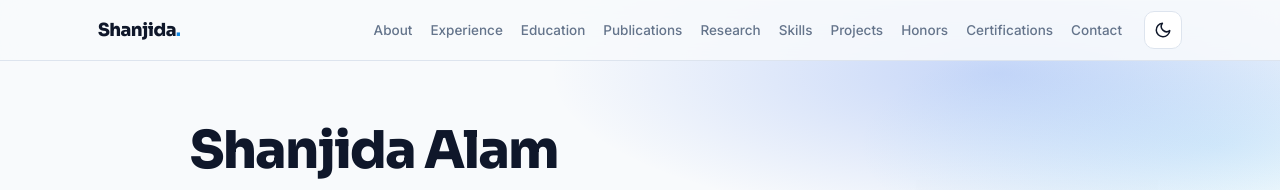
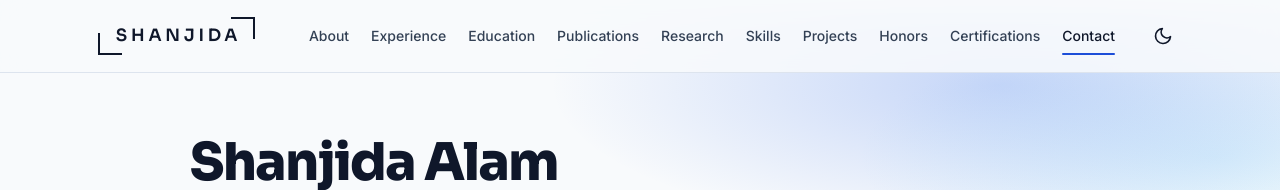
Before and after one commit to shanjida-alam/shanjida-alam-portfolio, a plain HTML site: page index.html in a window 1280 px wide. Shown: the top 190 px of the page. Drawn offline with Linux system fonts and the light colour scheme.

Commit message:
update the nav bar logo

```diff
--- a/index.html
+++ b/index.html
@@ -37,7 +37,7 @@ h1{font-size:clamp(42px,8vw,84px);line-height:1;font-weight:800;letter-spacing:-
 .ch.p{background:var(--grad);border-color:transparent;color:#fff}.ch.p:hover{color:#fff;filter:brightness(1.1)}.ch[hidden]{display:none}
 .mono{aspect-ratio:1;border-radius:36px;background:var(--grad);display:grid;place-items:center;font:800 76px/1 Sora;color:#fff;letter-spacing:-.05em;transform:rotate(4deg);box-shadow:0 24px 60px -20px rgba(37,99,235,.55)}
 /* sections */
-section{padding-top:84px;scroll-margin-top:60px}
+section{padding-top:84px;scroll-margin-top:84px}
 .eb{font:600 12px/1 Inter;letter-spacing:.14em;text-transform:uppercase;color:var(--a);margin:0 0 10px}
 h2{font-size:clamp(26px,4vw,36px);letter-spacing:-.03em;line-height:1.15;margin-bottom:24px}
 .lead{font-size:17.5px;max-width:42em;margin:0 0 28px}.lead b{color:var(--fg);font-weight:600}
@@ -150,9 +150,9 @@ body{overflow-wrap:break-word}
 .mb{display:none}.mb path{transition:transform .2s,opacity .2s;transform-origin:12px 12px}
 .bar.open .mb .l1{transform:translateY(5px) rotate(45deg)}.bar.open .mb .l2{opacity:0}.bar.open .mb .l3{transform:translateY(-5px) rotate(-45deg)}
 @media(min-width:861px){.hero .w.fh{align-items:start}.ph{margin-top:96px}.soc{margin-top:177px}}
-@media(max-width:1000px){
+@media(max-width:1100px){
 .bar .w{position:relative}.mb{display:grid;margin-left:auto}
-.bar nav{display:none;position:absolute;top:100%;left:0;right:0;margin:0;flex-direction:column;gap:2px;padding:10px max(18px,env(safe-area-inset-left)) 16px;background:var(--bg);border-bottom:1px solid var(--line);box-shadow:0 18px 30px -18px rgba(0,0,0,.5);max-height:calc(100vh - 60px);overflow-y:auto}
+.bar nav{display:none;position:absolute;top:100%;left:0;right:0;margin:0;flex-direction:column;gap:2px;padding:10px max(18px,env(safe-area-inset-left)) 16px;background:var(--bg);border-bottom:1px solid var(--line);box-shadow:0 18px 30px -18px rgba(0,0,0,.5);max-height:calc(100vh - 72px);overflow-y:auto}
 .bar.open nav{display:flex}.bar nav a{font-size:15px;padding:11px 12px}}
 @media(max-width:860px){.hero .w.fh{justify-items:start}.soc{gap:10px}}
 @media(max-width:600px){
@@ -168,11 +168,28 @@ body{font-size:15.5px}section{padding-top:52px}.hero{padding-top:28px}
 @media(max-width:380px){.stats.s6,.stats{grid-template-columns:minmax(0,1fr)}.bar nav a{font-size:14.5px}}
 @media(min-width:1280px){.w{max-width:1120px}.hero .w.fh{grid-template-columns:44px minmax(0,1fr) 290px;gap:48px}.ph .photo{max-width:290px}.soc{margin-top:202px}}
 @media(min-width:1600px){.w{max-width:1260px}body{font-size:17px}.hero .w.fh{grid-template-columns:44px minmax(0,1fr) 330px;gap:56px}.ph .photo{max-width:330px}.soc{margin-top:227px}.txt h1{font-size:60px}.bar nav a{font-size:14.5px;padding:8px 10px}}
+/* nav bar v2 */
+.bar .w{height:72px;gap:20px}
+.mk{position:relative;display:inline-block;padding:10px 16px 11px;font:600 17px/1 Sora;letter-spacing:.22em;text-transform:uppercase;color:var(--fg)}
+.mk span{position:relative;left:.11em}
+.mk::before,.mk::after{content:"";position:absolute;width:22px;height:20px;border:2px solid var(--fg);transition:border-color .2s}
+.mk::before{left:0;bottom:0;border-top:0;border-right:0}.mk::after{right:0;top:0;border-bottom:0;border-left:0}
+.mk:hover::before,.mk:hover::after{border-color:var(--a)}
+.bar nav{gap:4px}
+.bar nav a{position:relative;color:var(--body);font-size:14px;font-weight:500;padding:8px 9px;background:none!important}
+.bar nav a:hover,.bar nav a.on{color:var(--fg)}
+.bar nav a::after{content:"";position:absolute;left:9px;right:9px;bottom:1px;height:2px;border-radius:2px;background:var(--a);transform:scaleX(0);transition:transform .2s}
+.bar nav a.on::after{transform:scaleX(1)}
+.tg{border-color:transparent;background:none}.tg:hover{background:var(--surf2)}.tg svg{width:20px;height:20px}
+@media(min-width:1101px) and (max-width:1279px){.w{max-width:1060px}.bar nav a{font-size:13.5px;padding:8px 7px}.bar nav a::after{left:7px;right:7px}}
+@media(min-width:1600px){.bar nav a{font-size:15px;padding:8px 11px}.bar nav a::after{left:11px;right:11px}.mk{font-size:18px}}
+@media(max-width:1100px){.bar nav a::after{display:none}.bar nav a.on{color:var(--a)}.bar nav a{font-size:15px;padding:11px 12px}}
+@media(max-width:380px){.mk{font-size:15px;letter-spacing:.16em;padding:6px 11px 7px}}
 </style>
 
 </head>
 <body>
-<header class="bar"><div class="w"><a class="mk" href="#top">Shanjida<i>.</i></a>
+<header class="bar"><div class="w"><a class="mk" href="#top" aria-label="Shanjida Alam, back to top"><span>Shanjida</span></a>
 <nav id="nv" aria-label="Sections"><a href="#top">About</a><a href="#experience">Experience</a><a href="#education">Education</a><a href="#publications">Publications</a><a href="#research">Research</a><a href="#skills">Skills</a><a href="#projects">Projects</a><a href="#honors">Honors</a><a href="#certifications">Certifications</a><a href="#contact">Contact</a></nav>
 <button class="tg mb" id="mb" type="button" aria-label="Open menu" aria-expanded="false" aria-controls="nv"><svg viewBox="0 0 24 24" fill="none" stroke="currentColor" stroke-width="2" stroke-linecap="round"><path class="l1" d="M4 7h16"/><path class="l2" d="M4 12h16"/><path class="l3" d="M4 17h16"/></svg></button><button class="tg" id="tg" type="button" aria-label="Toggle light and dark theme"><svg class="sn" viewBox="0 0 24 24" fill="none" stroke="currentColor" stroke-width="2" stroke-linecap="round"><circle cx="12" cy="12" r="4"/><path d="M12 2v2M12 20v2M4.9 4.9l1.4 1.4M17.7 17.7l1.4 1.4M2 12h2M20 12h2M4.9 19.1l1.4-1.4M17.7 6.3l1.4-1.4"/></svg><svg class="mn" viewBox="0 0 24 24" fill="none" stroke="currentColor" stroke-width="2" stroke-linecap="round" stroke-linejoin="round"><path d="M21 12.8A9 9 0 1 1 11.2 3a7 7 0 0 0 9.8 9.8z"/></svg></button></div></header>
 
@@ -347,7 +364,8 @@ try{var t=localStorage.getItem('theme');if(t==='light'||t==='dark')root.setAttri
 document.getElementById('tg').addEventListener('click',function(){
 var cur=root.getAttribute('data-theme')||(matchMedia('(prefers-color-scheme: light)').matches?'light':'dark');
 var nx=cur==='dark'?'light':'dark';root.setAttribute('data-theme',nx);try{localStorage.setItem('theme',nx)}catch(e){}});
-var hd=document.querySelector('.bar'),mb=document.getElementById('mb'),nv=document.getElementById('nv');function setNav(o){hd.classList.toggle('open',o);mb.setAttribute('aria-expanded',o);mb.setAttribute('aria-label',o?'Close menu':'Open menu')}mb.addEventListener('click',function(){setNav(!hd.classList.contains('open'))});nv.addEventListener('click',function(e){if(e.target.tagName==='A')setNav(false)});document.addEventListener('keydown',function(e){if(e.key==='Escape')setNav(false)});document.addEventListener('click',function(e){if(!hd.contains(e.target))setNav(false)});matchMedia('(min-width:1001px)').addEventListener('change',function(m){if(m.matches)setNav(false)});
+var hd=document.querySelector('.bar'),mb=document.getElementById('mb'),nv=document.getElementById('nv');function setNav(o){hd.classList.toggle('open',o);mb.setAttribute('aria-expanded',o);mb.setAttribute('aria-label',o?'Close menu':'Open menu')}mb.addEventListener('click',function(){setNav(!hd.classList.contains('open'))});nv.addEventListener('click',function(e){if(e.target.tagName==='A')setNav(false)});document.addEventListener('keydown',function(e){if(e.key==='Escape')setNav(false)});document.addEventListener('click',function(e){if(!hd.contains(e.target))setNav(false)});matchMedia('(min-width:1101px)').addEventListener('change',function(m){if(m.matches)setNav(false)});
+var nl=[].slice.call(nv.querySelectorAll('a')),secs=nl.map(function(l){return document.getElementById(l.getAttribute('href').slice(1))}).filter(Boolean);function spy(){var y=window.scrollY+window.innerHeight*0.35,cur=secs[0];secs.forEach(function(x){if(x.getBoundingClientRect().top+window.scrollY<=y)cur=x});if(window.innerHeight+window.scrollY>=document.documentElement.scrollHeight-4)cur=secs[secs.length-1];nl.forEach(function(l){var on=l.getAttribute('href')==='#'+cur.id;l.classList.toggle('on',on);if(on)l.setAttribute('aria-current','true');else l.removeAttribute('aria-current')})}window.addEventListener('scroll',spy,{passive:true});window.addEventListener('resize',spy);spy();
 var bib=document.getElementById('bib');if(bib){bib.addEventListener('click',function(){var t='@inproceedings{haider-alam-2025-comprehensive,\n  title = "A Comprehensive Text Optimization Approach to {B}angla Summarization",\n  author = "Haider, Irtifa and Alam, Shanjida and Hossan, Md. Tazel and Anwar, Md. Musfique and Aurpa, Tanjim Taharat",\n  booktitle = "Proceedings of the Second Workshop on Bangla Language Processing (BLP-2025)",\n  month = dec,\n  year = "2025",\n  address = "Mumbai, India",\n  publisher = "Association for Computational Linguistics",\n  pages = "151--160",\n  doi = "10.18653/v1/2025.banglalp-1.13"\n}';
 try{navigator.clipboard.writeText(t).then(function(){bib.textContent='Copied'},function(){bib.textContent='Copy failed'})}catch(e){bib.textContent='Copy failed'}
 setTimeout(function(){bib.textContent='Copy BibTeX'},1800)})}
```
